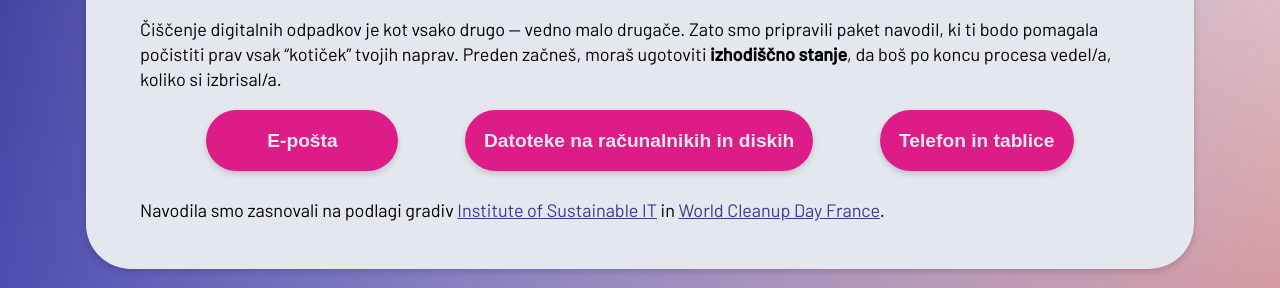
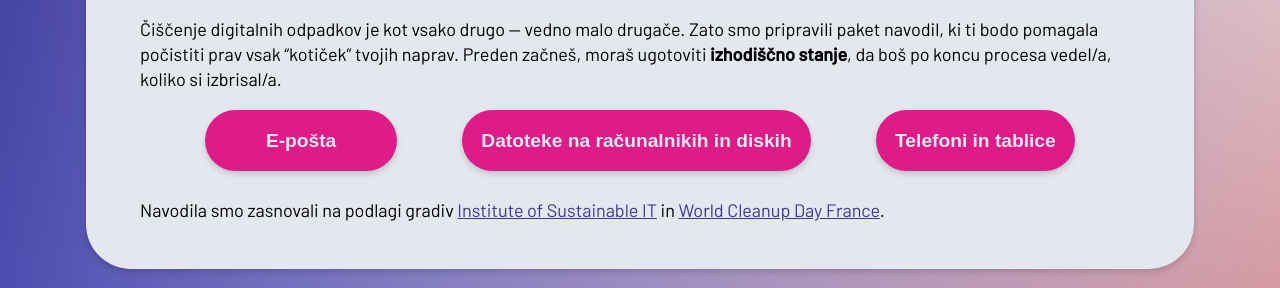
Before and after one commit to ewba/dcd-si, a Jekyll site: the page built from navodila-za-ciscenje.md, in a window 1280 px wide. Shown: the part 357-645 px from the top of the page. Built offline with Jekyll 4.4.1, drawn with Linux system fonts in a browser that asks for light colours.

Commit message:
Update navodila-za-ciscenje.md

```diff
--- a/navodila-za-ciscenje.md
+++ b/navodila-za-ciscenje.md
@@ -13,7 +13,7 @@ title: Navodila za čiščenje
 		<a href="datoteke.html">Datoteke na računalnikih in diskih</a>
 	</button>
 	<button>
-		<a href="telefon.html">Telefon in tablice</a>
+		<a href="telefon.html">Telefoni in tablice</a>
 	</button>
 </div>
 
```
